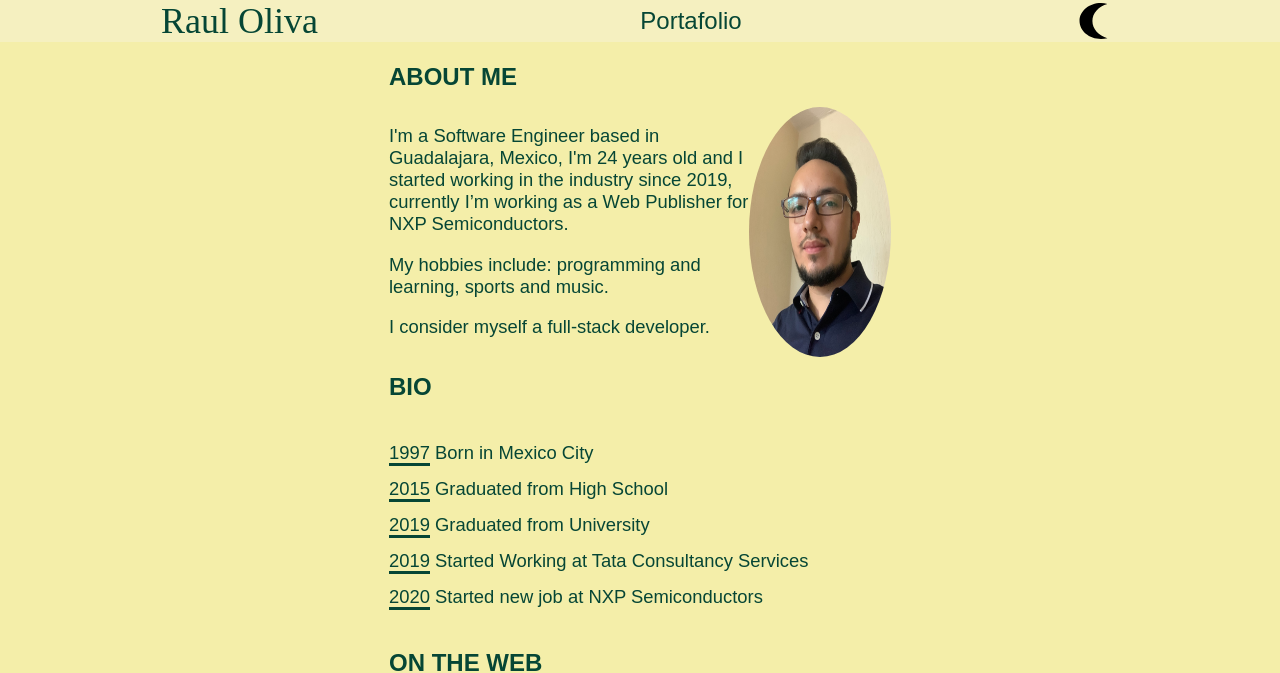
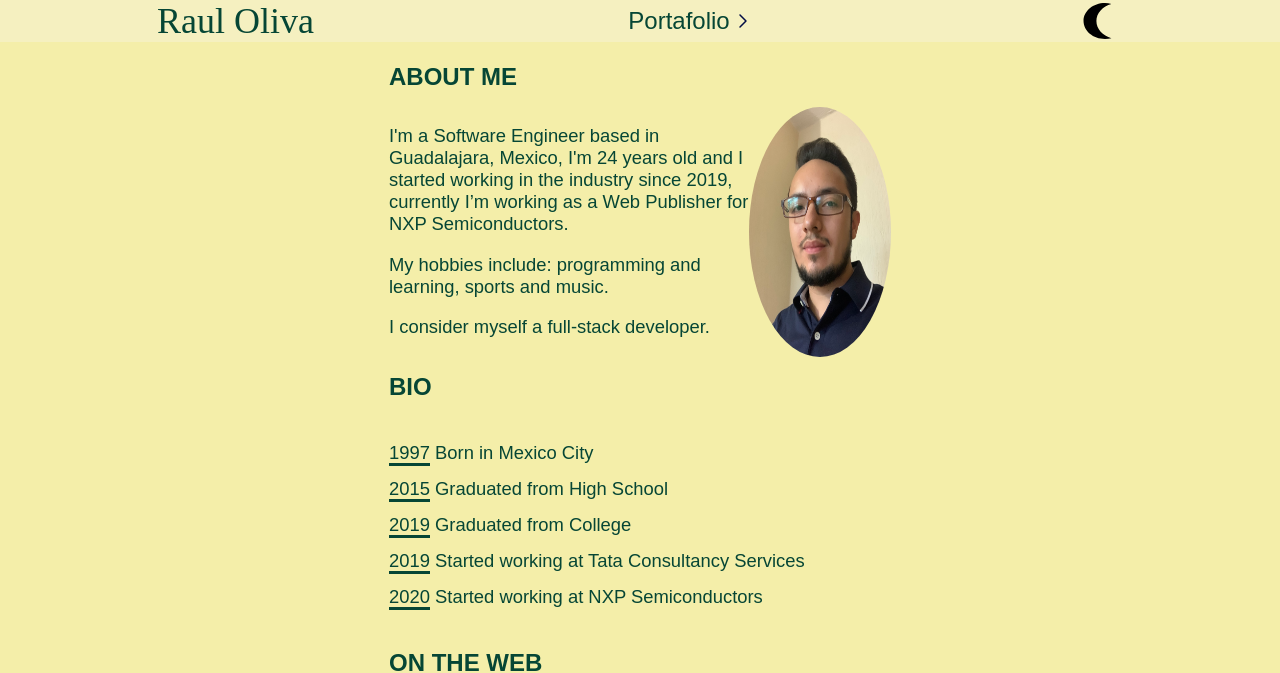
Before and after one commit to rauloliva/my-portafolio, a Next.js app: page / in a window 1280 px wide. Shown: the top 673 px of the page. Built offline with nearby package versions, Linux system fonts and the light colour scheme.

Commit message:
* getting my current age * chaning the style of the portafolio link

```diff
--- a/components/Bio.js
+++ b/components/Bio.js
@@ -3,6 +3,17 @@ import globalStyles from '../styles/modules/globals.module.scss';
 import Image from 'next/image';
 import Link from 'next/link';
 import photo from '../img/photo_profile.JPG';
+
+const getAge = dateString => {
+  var today = new Date();
+  var birthDate = new Date(dateString);
+  var age = today.getFullYear() - birthDate.getFullYear();
+  var m = today.getMonth() - birthDate.getMonth();
+  if (m < 0 || (m === 0 && today.getDate() < birthDate.getDate())) {
+    age--;
+  }
+  return age;
+};
 
 const Bio = () => (
   <div className={styles.container}>
@@ -11,9 +22,11 @@ const Bio = () => (
       <div className={styles.section}>
         <div className={styles.section_text}>
           <p>
-            I&apos;m a Software Engineer based in Guadalajara, Mexico, I&apos;m
-            24 years old and I started working in the industry since 2019,
-            currently I’m working as a Web Publisher for NXP Semiconductors.
+            I&apos;m a Software Engineer based in Guadalajara, Mexico,
+            I&apos;m&nbsp;
+            {getAge('1997-09-28')} years old and I started working in the
+            industry since 2019, currently I’m working as a Web Publisher for
+            NXP Semiconductors.
           </p>
           <p>My hobbies include: programming and learning, sports and music.</p>
           <p>I consider myself a full-stack developer.</p>
@@ -43,15 +56,15 @@ const Bio = () => (
           </li>
           <li>
             <span className={globalStyles.bottom_line}>2019</span> Graduated
-            from University
+            from College
           </li>
           <li>
             <span className={globalStyles.bottom_line}>2019</span> Started
-            Working at Tata Consultancy Services
+            working at Tata Consultancy Services
           </li>
           <li>
-            <span className={globalStyles.bottom_line}>2020</span> Started new
-            job at NXP Semiconductors
+            <span className={globalStyles.bottom_line}>2020</span> Started
+            working at NXP Semiconductors
           </li>
         </ul>
       </div>
--- a/components/Layout.js
+++ b/components/Layout.js
@@ -3,6 +3,7 @@ import Link from 'next/link';
 import Image from 'next/image';
 import Moon from '../img/moon.svg';
 import Sun from '../img/sun.svg';
+import Arrow_right from '../img/arrow-right.svg';
 
 const Layout = props => {
   const color_layout =
@@ -18,7 +19,12 @@ const Layout = props => {
           </Link>
         </label>
         <Link href="/my-works">
-          <a className={style.layout__nav_link}>Portafolio</a>
+          <a className={style.layout__nav_link}>
+            <span>Portafolio</span>
+            <span className={style.layout__nav_arrow}>
+              <Image src={Arrow_right} alt="Arrow right" />
+            </span>
+          </a>
         </Link>
         <Image
           src={change_contrast_img}
--- a/styles/modules/globals.module.scss
+++ b/styles/modules/globals.module.scss
@@ -19,5 +19,5 @@
 }
 
 .bottom_line {
-  border-bottom: 3px solid $color-primary;
+  border-bottom: 3px solid;
 }
--- a/styles/modules/layout.module.scss
+++ b/styles/modules/layout.module.scss
@@ -48,14 +48,23 @@
 
     &_link {
       font-size: 1.5em;
+      display: flex;
 
       @media screen and (max-width: $bp-phone) {
         font-size: 1.25em;
       }
 
       &:hover {
-        border-bottom: 2px solid $color-primary;
+       .layout__nav_arrow {
+        transform: translateX(5px);
+        transition: all .5s;
+       }
       }
+    }
+
+    &_arrow {
+        display: flex;
+        transition: all .5s;
     }
 
     &_change_contrast {
```
Also changed, not shown: img/arrow-right.svg (added).
